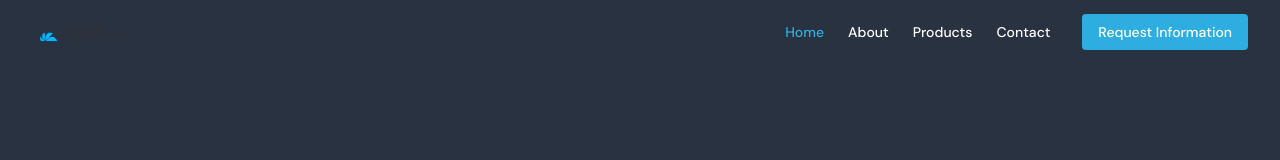
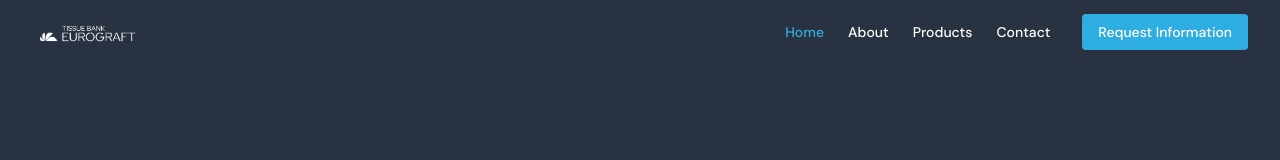
Before and after one commit to Eurograft/tbe-website, a Next.js app: page / in a window 1280 px wide. Shown: the top 160 px of the page. Built offline with nearby package versions, Linux system fonts and the light colour scheme.

Commit message:
fix: apply brightness-0 invert filter to logo for dark nav background

```diff
--- a/components/Nav.tsx
+++ b/components/Nav.tsx
@@ -28,7 +28,7 @@
               width={160}
               height={40}
               priority
-              className="h-10 w-auto"
+              className="h-10 w-auto brightness-0 invert"
             />
           </Link>
 
```
